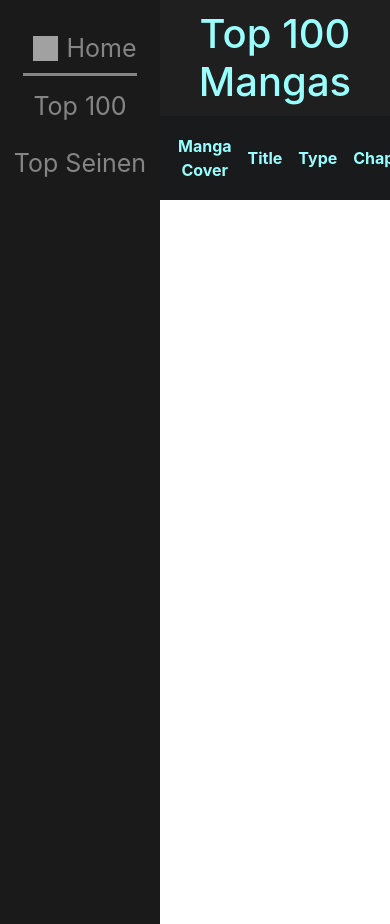
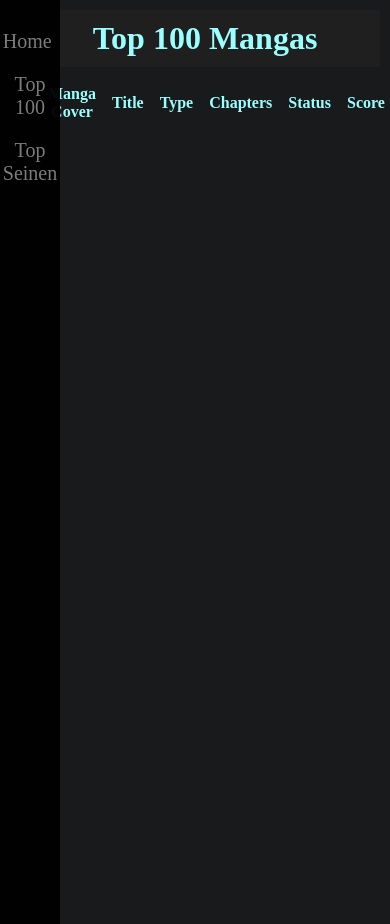
Before and after one commit to AKSProjects/mangarep, a Django app: template main/templates/main/top_mangas.html in a window 390 px wide. Run offline with Django 4.2, Linux system fonts and the light colour scheme; the template is opened without the code that fills it, so the values that code supplies are empty; grey boxes are pictures that could not be loaded.

Commit message:
some tweaks

```diff
--- a/main/templates/main/base.html
+++ b/main/templates/main/base.html
@@ -1,5 +1,4 @@
 <!doctype html>
-
 <html>
 <head>
     <style type="text/css">
@@ -9,20 +8,56 @@
             padding: 0;
             overflow-x: hidden;
         }
+
+
+
         .sidenav {
             height: 100%;
-            width: 160px;
+            width: 40px; /* Set initial width to the retracted state */
             position: fixed;
             z-index: 1;
             top: 0;
             left: 0;
-            background-color: #111;
+            background-color: black;
             opacity: .96;
             overflow-x: hidden;
             padding-top: 20px;
             display: flex;
             flex-direction: column;
             align-items: center;
+            transition: width 0.5s;
+            border: none;
+        }
+
+        .sidenav.expanded {
+            width: 160px; /* Set expanded width */
+        }
+
+        .sidenav.closed {
+            width: 50px; /* Set width for closed state */
+        }
+
+        .sidenav.closed .logo {
+            display: flex;
+            justify-content: center;
+            align-items: center;
+            height: 40px;
+        }
+
+        .sidenav.closed .logo img {
+            display: block;
+            height: 25px;
+            width: 25px;
+            justify-content: center;
+            align-items: center;
+        }
+
+        .sidenav.closed .sidebar-links {
+            display: none; /* Hide sidebar links in closed state */
+        }
+
+        .sidenav.expanded .logo img:first-child {
+            display: none; /* Hide additional logo image in expanded state */
         }
 
         .sidenav a {
@@ -61,27 +96,86 @@
             opacity: .96;
         }
 
-        .main{
-            margin-left:160px;
-            padding: -50px;
+        .main {
+            margin-left: 40px; /* Adjust margin to accommodate the retracted width */
+            padding: 10px;
             min-height: 100vh;
             overflow: auto;
+            transition: margin-left 0.5s;
+        }
+
+        @media (max-width: 768px) {
+            .sidenav {
+                width: 20px; /* Adjust retracted width for smaller screens */
+            }
+
+            .sidenav.expanded {
+                width: 60px; /* Adjust expanded width for smaller screens */
+            }
+
+            .sidenav.closed {
+                width: 20px; /* Adjust width for closed state on smaller screens */
+            }
+
+            .sidenav.closed .logo {
+                height: 20px;
+                align-items: center;
+                justify-content: center;
+            }
+
+            .sidenav.closed .logo img {
+                height: 15px;
+                width: 15px;
+                align-items: center;
+                justify-content: center;
+            }
+
+            .sidenav.closed .sidebar-links {
+                display: none; /* Hide sidebar links in closed state on smaller screens */
+            }
+
+            .sidenav.expanded .logo img:first-child {
+                display: none; /* Hide additional logo image in expanded state on smaller screens */
+            }
+
+            .sidenav a {
+                font-size: 20px;
+                padding: 10px;
+                text-align: center;
+            }
+
+            .sidenav a.home img {
+                display: none;
+            }
+
+            .sidenav a.home:after {
+                content: none;
+            }
+
+            .sidenav a:hover {
+                opacity: 1;
+            }
+
+            .main {
+                margin-left: 20px; /* Adjust margin for smaller screens */
+            }
+
+            .hamburger {
+                top: 5px;
+            }
         }
     </style>
 
-
-    <meta charset="utf-8">
-    <meta name="viewport" content="width=device-width, initial-scale=1, shrink-to-fit=no">
-
-    <link rel="stylesheet" href="https://cdn.jsdelivr.net/npm/bootstrap@4.3.1/dist/css/bootstrap.min.css" integrity="sha384-ggOyR0iXCbMQv3Xipma34MD+dH/1fQ784/j6cY/iJTQUOhcWr7x9JvoRxT2MZw1T" crossorigin="anonymous">
-
-
     <title>{% block title %}Ohara - Your Website Title{% endblock %}</title>
-
 </head>
 <body>
     <header>
-        <div class="sidenav">
+        <div class="sidenav closed" id="sidenav"> <!-- Add "closed" class for initial closed state -->
+            <div class="logo">
+                <img src="https://media.discordapp.net/attachments/957691738015826000/1120428645257855027/logoluffy1.png?width=128&height=128">
+                <!-- <img src="https://example.com/other-logo.png"> -->
+            </div>
+            <div class="sidebar-links">
                 <a class="home" href="/">
                     <img src="https://media.discordapp.net/attachments/957691738015826000/1120428645257855027/logoluffy1.png?width=128&height=128">
                     Home
@@ -89,23 +183,42 @@
                 <a href="/access-top-100">Top 100</a>
                 <a href="/access-top-seinen">Top Seinen</a>
             </div>
+        </div>
 
-        <div id="content", name="content", class="main">
+        <div class="hamburger" onclick="toggleSidebar()"></div>
 
+        <div id="content" class="main">
             {%block content%}
             {%endblock%}
-
-
         </div>
     </header>
 
+    <script>
+        function toggleSidebar() {
+            var sidebar = document.getElementById("sidenav");
+            var hamburger = document.querySelector(".hamburger");
+            sidebar.classList.toggle("expanded");
+            sidebar.classList.toggle("closed");
+            hamburger.classList.toggle("closed"); // Toggle the "closed" class on the hamburger
+        }
 
+        window.addEventListener("mousemove", function(event) {
+            var pageWidth = window.innerWidth;
+            var mousePosition = event.pageX;
 
-    <footer>
+            var sidebar = document.getElementById("sidenav");
+            var hamburger = document.querySelector(".hamburger");
 
-    </footer>
-    <script src="https://code.jquery.com/jquery-3.3.1.slim.min.js" integrity="sha384-q8i/X+965DzO0rT7abK41JStQIAqVgRVzpbzo5smXKp4YfRvH+8abtTE1Pi6jizo" crossorigin="anonymous"></script>
-    <script src="https://cdn.jsdelivr.net/npm/popper.js@1.14.7/dist/umd/popper.min.js" integrity="sha384-UO2eT0CpHqdSJQ6hJty5KVphtPhzWj9WO1clHTMGa3JDZwrnQq4sF86dIHNDz0W1" crossorigin="anonymous"></script>
-    <script src="https://cdn.jsdelivr.net/npm/bootstrap@4.3.1/dist/js/bootstrap.min.js" integrity="sha384-JjSmVgyd0p3pXB1rRibZUAYoIIy6OrQ6VrjIEaFf/nJGzIxFDsf4x0xIM+B07jRM" crossorigin="anonymous"></script>
+            if (mousePosition < (pageWidth / 8)) { // Check if the mouse is positioned at the left 1/8 of the page
+                sidebar.classList.add("expanded");
+                sidebar.classList.remove("closed");
+                hamburger.classList.remove("closed");
+            } else {
+                sidebar.classList.remove("expanded");
+                sidebar.classList.add("closed");
+                hamburger.classList.add("closed");
+            }
+        });
+    </script>
 </body>
 </html>
--- a/main/templates/main/home.html
+++ b/main/templates/main/home.html
@@ -6,6 +6,7 @@
     <style>
         html, body {
             height: 100%;
+            width: 100%%;
             margin: 0;
             padding: 0;
         }
--- a/main/templates/main/top_mangas.html
+++ b/main/templates/main/top_mangas.html
@@ -5,8 +5,14 @@
 {% block content %}
 
 <style>
-      html { width:100%; height:100%; margin:0 padding:0; }
-      body { width:100%; height:100%; margin:0; padding:0;}
+      html, body {
+        background-color: #181a1b;
+        width:100%;
+        height:100%;
+        margin:0;
+        padding:0;
+      }
+
 
       body {
           margin: 0in 0in;
```
Also changed, not shown: main/templates/main/seinen_mangas.html (+7 -3 lines). Lines whose indentation alone changed are shown as unchanged.
